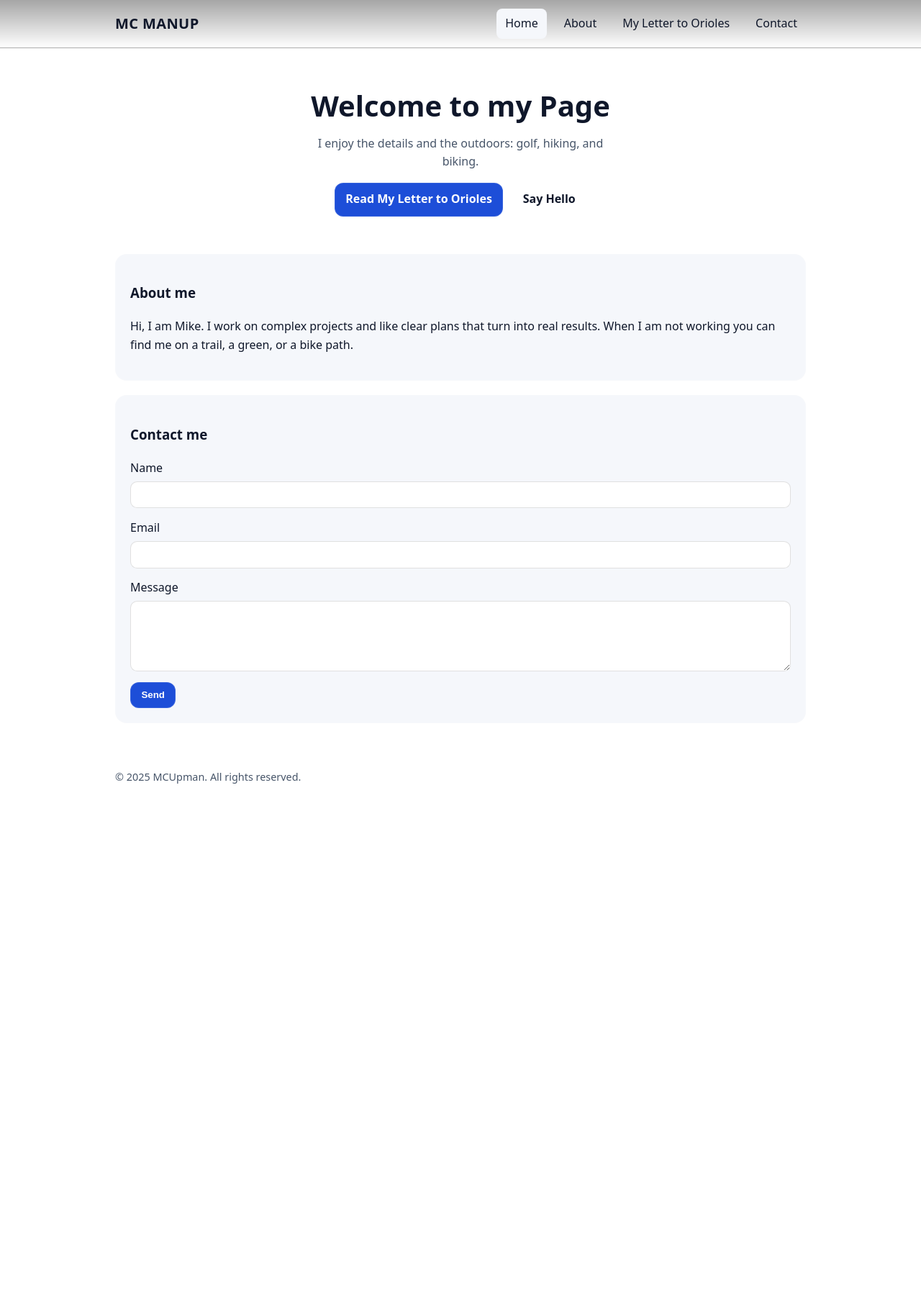
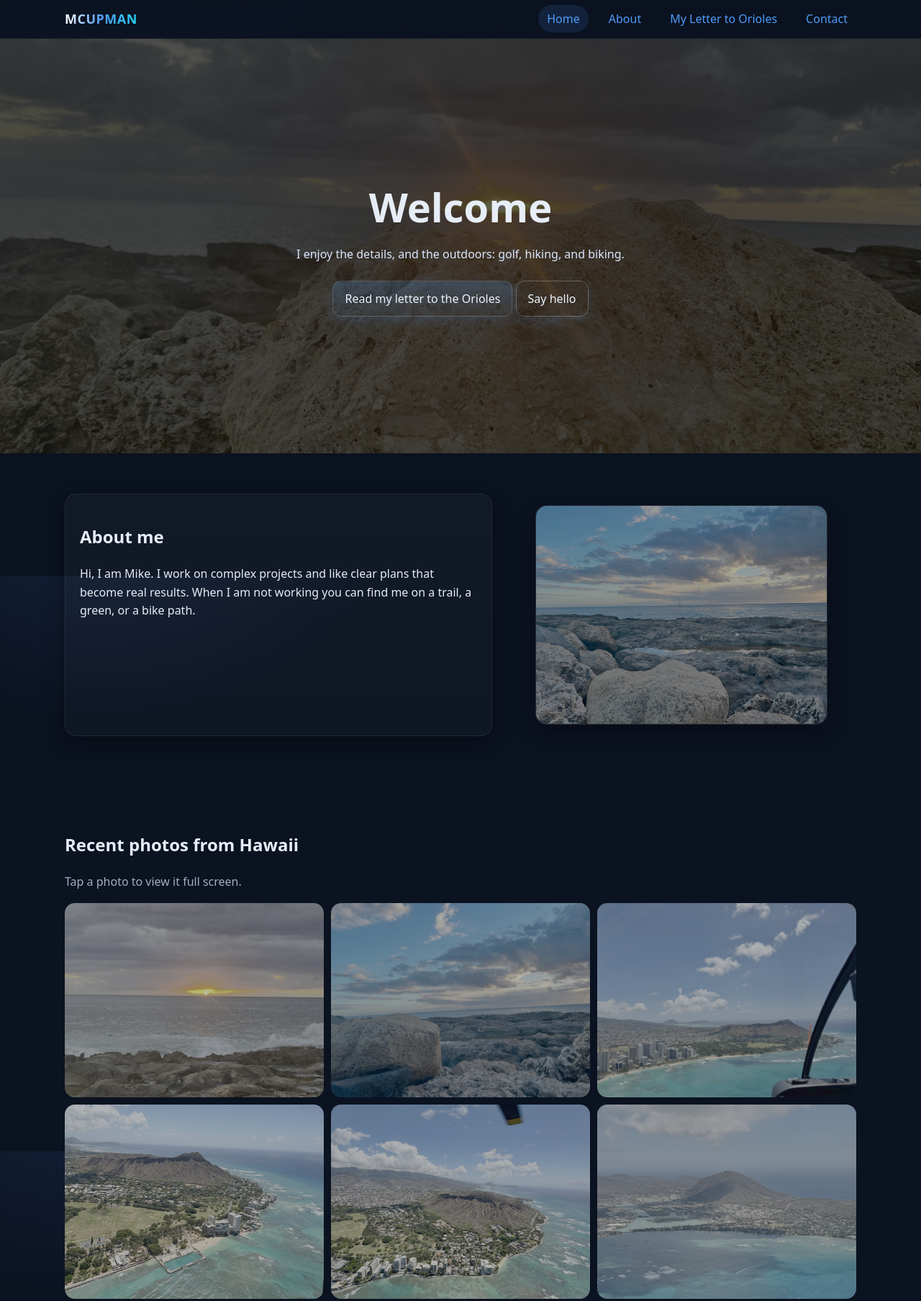
Before and after one commit to Longballer3054/mcupman, a plain HTML site: page index.html in a window 1280 px wide. Shown: the top 1808 px of the page at 72% size. Before the commit the page ends 1122 px from the top, so only its background shows below. Drawn offline with Linux system fonts and the light colour scheme.

Commit message:
Add files via upload

```diff
--- a/index.html
+++ b/index.html
@@ -1,23 +1,20 @@
+
 <!doctype html>
 <html lang="en">
 <head>
   <meta charset="utf-8" />
   <meta name="viewport" content="width=device-width, initial-scale=1" />
-  <title>MC MANUP</title>
+  <title>MCUPMAN — Home</title>
 
-  <!-- Favicons -->
   <link rel="icon" href="favicon.ico" />
-
-  <!-- SEO -->
-  <meta name="description" content="Personal site for MC MANUP: about, contact, and projects." />
+  <meta name="description" content="Personal site for MCUPMAN: about, projects, photos." />
   <meta name="theme-color" content="#0f172a" />
 
-  <!-- Social -->
-  <meta property="og:title" content="MC MANUP" />
-  <meta property="og:description" content="Personal site for MC MANUP: about, contact, and projects." />
+  <meta property="og:title" content="MCUPMAN" />
+  <meta property="og:description" content="Personal site for MCUPMAN: about, projects, photos." />
   <meta property="og:type" content="website" />
+  <meta property="og:image" content="images/sunset-2.jpg" />
 
-  <!-- Styles -->
   <link rel="stylesheet" href="style.css" />
 </head>
 <body>
@@ -25,72 +22,76 @@
 
   <header class="site-header">
     <div class="container header-inner">
-      <h1 class="brand">MC MANUP</h1>
+      <a class="brand" href="index.html" aria-label="MCUPMAN home">MCUPMAN</a>
       <nav aria-label="Primary">
-        <button class="nav-toggle" aria-expanded="false" aria-controls="menu">Menu</button>
+        <button class="nav-toggle" aria-expanded="false" aria-controls="menu" id="navToggle">Menu</button>
         <ul id="menu" class="menu">
           <li><a href="index.html" aria-current="page">Home</a></li>
           <li><a href="#about">About</a></li>
           <li><a href="mylettertoorioles.html">My Letter to Orioles</a></li>
-          <li><a href="#contact">Contact</a></li>
+          <li><a href="contact.html">Contact</a></li>
         </ul>
       </nav>
     </div>
   </header>
 
-  <main id="main" class="container flow">
-    <section class="hero">
-      <h2 class="hero-title">Welcome to my Page</h2>
-      <p class="hero-subtitle">I enjoy the details and the outdoors: golf, hiking, and biking.</p>
-      <div class="hero-actions">
-        <a class="button" href="mylettertoorioles.html">Read My Letter to Orioles</a>
+  <main id="main">
+    <section class="hero" style="--hero-image:url('images/sunset-2.jpg')">
+      <div class="container hero-inner">
+        <h1 class="hero-title">Welcome</h1>
+        <p class="hero-subtitle">I enjoy the details, and the outdoors: golf, hiking, and biking.</p>
+        <div class="hero-actions">
+          <a class="button" href="mylettertoorioles.html">Read my letter to the Orioles</a>
+          <a class="button button-ghost" href="contact.html">Say hello</a>
+        </div>
+      </div>
+      <div class="hero-overlay" aria-hidden="true"></div>
+    </section>
 
-        <a class="button button-ghost" href="#contact">Say Hello</a>
+    <section id="about" class="section">
+      <div class="container grid-two">
+        <div class="card">
+          <h2>About me</h2>
+          <p>
+            Hi, I am Mike. I work on complex projects and like clear plans that become real results.
+            When I am not working you can find me on a trail, a green, or a bike path.
+          </p>
+        </div>
+        <figure class="card image-card">
+          <img src="images/shoreline-1.jpg" alt="Rocky Hawaiian shoreline at dusk" loading="lazy" />
+        </figure>
       </div>
     </section>
 
-    <section id="about" class="card">
-      <h3>About me</h3>
-      <p>
-        Hi, I am Mike. I work on complex projects and like clear plans that turn into real results.
-        When I am not working you can find me on a trail, a green, or a bike path.
-      </p>
-    </section>
-
-    <section id="contact" class="card">
-      <h3>Contact me</h3>
-      <form id="contact-form" class="form" novalidate>
-        <div class="field">
-          <label for="name">Name</label>
-          <input id="name" name="name" type="text" autocomplete="name" required />
-          <small class="error" id="name-error" hidden>Please enter your name.</small>
-        </div>
-
-        <div class="field">
-          <label for="email">Email</label>
-          <input id="email" name="email" type="email" inputmode="email" autocomplete="email" required />
-          <small class="error" id="email-error" hidden>Please enter a valid email.</small>
-        </div>
-
-        <div class="field">
-          <label for="message">Message</label>
-          <textarea id="message" name="message" rows="5" required></textarea>
-          <small class="error" id="message-error" hidden>Please enter a message.</small>
-        </div>
-
-        <button type="submit" class="button">Send</button>
-        <p class="success" id="form-success" role="status" aria-live="polite" hidden>
-          Thank you. Your message was received.
-        </p>
-      </form>
+    <section class="section">
+      <div class="container">
+        <h2>Recent photos from Hawaii</h2>
+        <p class="muted">Tap a photo to view it full screen.</p>
+        <ul class="gallery">
+          <li><button class="glight" data-src="images/sunset-3.jpg"><img src="images/sunset-3.jpg" alt="Golden sunset over the Pacific" loading="lazy"></button></li>
+          <li><button class="glight" data-src="images/shoreline-2.jpg"><img src="images/shoreline-2.jpg" alt="Shoreline with clouds and lava rock" loading="lazy"></button></li>
+          <li><button class="glight" data-src="images/oahu-1.jpg"><img src="images/oahu-1.jpg" alt="Aerial view of Waikiki and Diamond Head" loading="lazy"></button></li>
+          <li><button class="glight" data-src="images/oahu-2.jpg"><img src="images/oahu-2.jpg" alt="Coastline and reef near Diamond Head" loading="lazy"></button></li>
+          <li><button class="glight" data-src="images/oahu-3.jpg"><img src="images/oahu-3.jpg" alt="Aerial coastline with Diamond Head crater" loading="lazy"></button></li>
+          <li><button class="glight" data-src="images/oahu-4.jpg"><img src="images/oahu-4.jpg" alt="Blue waters and Koko Crater from above" loading="lazy"></button></li>
+          <li><button class="glight" data-src="images/golf.jpg"><img src="images/golf.jpg" alt="Ko Olina golf course fairway" loading="lazy"></button></li>
+        </ul>
+      </div>
     </section>
   </main>
 
   <footer class="site-footer">
     <div class="container small">
-      <p>&copy; 2025 MCUpman. All rights reserved.</p>
+      <p>&copy; 2025 MCUPMAN. All rights reserved.</p>
     </div>
   </footer>
+
+  <dialog id="lightbox" class="lightbox" aria-label="Image viewer">
+    <img id="lightboxImg" alt="Expanded gallery image">
+    <form method="dialog">
+      <button class="close" aria-label="Close viewer">×</button>
+    </form>
+  </dialog>
 
   <script src="script.js" defer></script>
 </body>
--- a/script.js
+++ b/script.js
@@ -1,42 +1,58 @@
-// simple responsive menu
-const toggle = document.querySelector('.nav-toggle');
-const menu = document.querySelector('#menu');
 
+(function() {
+  // Mobile nav
+  const toggle = document.getElementById('navToggle');
+  const menu = document.getElementById('menu');
   if (toggle && menu) {
     toggle.addEventListener('click', () => {
-    const isOpen = menu.classList.toggle('show');
-    toggle.setAttribute('aria-expanded', String(isOpen));
+      const open = menu.classList.toggle('open');
+      toggle.setAttribute('aria-expanded', String(open));
     });
   }
 
-// contact form validation and friendly success
+  // Gallery lightbox using <dialog>
+  const dialog = document.getElementById('lightbox');
+  const img = document.getElementById('lightboxImg');
+  if (dialog && img) {
+    document.querySelectorAll('.glight').forEach(btn => {
+      btn.addEventListener('click', () => {
+        img.src = btn.getAttribute('data-src');
+        dialog.showModal();
+      });
+    });
+    dialog.addEventListener('click', (e) => {
+      const rect = img.getBoundingClientRect();
+      const inImage = e.clientX >= rect.left && e.clientX <= rect.right && e.clientY >= rect.top && e.clientY <= rect.bottom;
+      if (!inImage) dialog.close();
+    });
+  }
+
+  // Contact form: simple mailto fallback
   const form = document.getElementById('contact-form');
   if (form) {
     form.addEventListener('submit', (e) => {
       e.preventDefault();
-
-    const name = form.querySelector('#name');
-    const email = form.querySelector('#email');
-    const message = form.querySelector('#message');
-
-    const nameError = document.getElementById('name-error');
-    const emailError = document.getElementById('email-error');
-    const messageError = document.getElementById('message-error');
-    const success = document.getElementById('form-success');
-
-    // reset state
-    [nameError, emailError, messageError, success].forEach(el => el && (el.hidden = true));
+      const name = document.getElementById('name');
+      const email = document.getElementById('email');
+      const message = document.getElementById('message');
 
       let valid = true;
+      if (!name.value.trim()) { document.getElementById('name-error').hidden = false; valid = false; }
+      else document.getElementById('name-error').hidden = true;
 
-    if (!name.value.trim()) { nameError.hidden = false; valid = false; }
-    if (!email.value.match(/^[^\s@]+@[^\s@]+\.[^\s@]+$/)) { emailError.hidden = false; valid = false; }
-    if (!message.value.trim()) { messageError.hidden = false; valid = false; }
+      if (!email.value.includes('@')) { document.getElementById('email-error').hidden = false; valid = false; }
+      else document.getElementById('email-error').hidden = true;
+
+      if (!message.value.trim()) { document.getElementById('message-error').hidden = false; valid = false; }
+      else document.getElementById('message-error').hidden = true;
 
       if (!valid) return;
 
-    // If you want actual email delivery, wire this to a form service
-    // For now, show a success message and clear the fields
-    success.hidden = false;
+      const mailto = `mailto:contact@mcupman.com?subject=Website%20message%20from%20${encodeURIComponent(name.value)}&body=${encodeURIComponent(message.value + "\n\nFrom: " + email.value)}`;
+      window.location.href = mailto;
+      const ok = document.getElementById('form-success');
+      if (ok) ok.hidden = false;
       form.reset();
     });
+  }
+})();
--- a/style.css
+++ b/style.css
@@ -1,232 +1,133 @@
+
 :root {
   --bg: #0b1220;
-  --bg-elev: #111a2c;
-  --text: #e6eaf2;
-  --muted: #b6c0d4;
-  --brand: #60a5fa;
-  --accent: #34d399;
-  --error: #fda4af;
-  --success: #86efac;
-  --ring: rgba(96,165,250,.55);
+  --bg-elev: #121a2b;
+  --text: #e6edf6;
+  --muted: #9fb0c3;
+  --brand: #4f9cf9;
+  --brand-2: #22d3ee;
+  --card: #0f172a;
+  --ring: 0 0 0 3px rgba(79, 156, 249, .35);
+  --radius: 16px;
+  --shadow: 0 10px 30px rgba(0,0,0,.35);
 }
 
-@media (prefers-color-scheme: light) {
-  :root {
-    --bg: #ffffff;
-    --bg-elev: #f5f7fb;
-    --text: #0f172a;
-    --muted: #475569;
-    --brand: #1d4ed8;
-    --accent: #059669;
-    --error: #b91c1c;
-    --success: #166534;
-    --ring: rgba(29,78,216,.35);
-  }
+* { box-sizing: border-box; }
+html, body { height: 100%; }
+body {
+  margin: 0;
+  font-family: ui-sans-serif, system-ui, -apple-system, Segoe UI, Roboto, Helvetica, Arial, Apple Color Emoji, Segoe UI Emoji;
+  line-height: 1.6;
+  color: var(--text);
+  background: radial-gradient(1200px 800px at 10% -10%, #14213a 0%, var(--bg) 35%) fixed;
 }
 
-*,
-*::before,
-*::after { box-sizing: border-box; }
+a { color: var(--brand); text-decoration: none; }
+a:hover { text-decoration: underline; }
+img { max-width: 100%; height: auto; display: block; }
 
-html, body {
-  margin: 0;
-  padding: 0;
-  background: var(--bg);
-  color: var(--text);
-  font-family: ui-sans-serif, system-ui, -apple-system, Segoe UI, Roboto, Inter, Arial, "Apple Color Emoji", "Segoe UI Emoji";
-  line-height: 1.6;
+.container { width: min(1100px, 92%); margin-inline: auto; }
+.small { font-size: .9375rem; color: var(--muted); }
+
+.skip-link {
+  position: absolute; left: -999px; top: -999px;
 }
-
-.container {
-  width: min(100% - 2rem, 960px);
-  margin-inline: auto;
-}
-
-.flow > * + * { margin-top: 1.25rem; }
+.skip-link:focus { left: 8px; top: 8px; background: #000; color:#fff; padding:.5rem .75rem; }
 
 .site-header {
-  position: sticky;
-  top: 0;
-  z-index: 10;
-  background: linear-gradient(180deg, rgba(0,0,0,.35), rgba(0,0,0,0)) , var(--bg);
-  backdrop-filter: saturate(140%) blur(6px);
+  position: sticky; top: 0; z-index: 40;
+  background: linear-gradient(180deg, rgba(11,18,32,.95), rgba(11,18,32,.75));
+  backdrop-filter: blur(6px);
   border-bottom: 1px solid rgba(255,255,255,.06);
 }
-
-.header-inner {
-  display: flex;
-  align-items: center;
-  justify-content: space-between;
-  padding: .75rem 0;
+.header-inner { display: flex; align-items: center; justify-content: space-between; padding: .75rem 0; }
+.brand {
+  font-weight: 800; letter-spacing: .5px; font-size: 1.125rem;
+  background: linear-gradient(90deg, #fff, var(--brand), var(--brand-2));
+  -webkit-background-clip: text; background-clip: text; color: transparent;
 }
-
-.brand {
-  margin: 0;
-  font-size: 1.25rem;
-  letter-spacing: .02em;
-}
-
-.menu {
-  list-style: none;
-  margin: 0;
-  padding: 0;
-  display: flex;
-  gap: .75rem;
-}
-
-.menu a {
-  display: inline-block;
-  padding: .5rem .75rem;
-  border-radius: .5rem;
-  text-decoration: none;
-  color: var(--text);
-}
-
-.menu a[aria-current="page"],
-.menu a:hover,
-.menu a:focus {
-  background: var(--bg-elev);
-  outline: none;
-}
-
-.nav-toggle {
-  display: none;
-  background: var(--bg-elev);
-  color: var(--text);
-  border: 1px solid rgba(255,255,255,.08);
-  padding: .5rem .75rem;
-  border-radius: .5rem;
-}
+.menu { list-style: none; display: flex; gap: 1rem; padding: 0; margin: 0; }
+.menu a { padding: .5rem .75rem; border-radius: 999px; }
+.menu a[aria-current="page"] { background: rgba(79,156,249,.12); }
+.nav-toggle { display: none; }
 
 @media (max-width: 720px) {
-  .menu {
-    display: none;
-    position: absolute;
-    right: 1rem;
-    top: 3.2rem;
-    flex-direction: column;
-    background: var(--bg-elev);
-    border: 1px solid rgba(255,255,255,.08);
-    border-radius: .75rem;
-    padding: .5rem;
-  }
-  .menu.show { display: flex; }
-  .nav-toggle { display: inline-block; }
-}
-
-.skip-link {
-  position: absolute;
-  left: -9999px;
-}
-.skip-link:focus {
-  left: 1rem;
-  top: 1rem;
-  z-index: 100;
-  background: var(--brand);
-  color: white;
-  padding: .5rem .75rem;
-  border-radius: .5rem;
+  .nav-toggle { display: inline-flex; background: transparent; color: var(--text); border: 1px solid rgba(255,255,255,.2); padding: .4rem .6rem; border-radius: 8px; }
+  .menu { position: absolute; right: 4%; top: 56px; flex-direction: column; background: var(--bg-elev); padding: .75rem; border-radius: 12px; display: none; width: calc(92% - 8px); box-shadow: var(--shadow); }
+  .menu.open { display: flex; }
 }
 
 .hero {
-  padding: 3rem 0 2rem;
-  text-align: center;
+  position: relative; min-height: 72vh; display: grid; place-items: center; isolation: isolate;
+  background: center/cover no-repeat var(--hero-image, none);
 }
-.hero-title {
-  font-size: clamp(1.5rem, 3vw + 1rem, 2.5rem);
-  margin: 0 0 .5rem 0;
+.hero-overlay {
+  position: absolute; inset: 0;
+  background: linear-gradient(180deg, rgba(0,0,0,.55), rgba(0,0,0,.45));
+  z-index: -1;
 }
-.hero-subtitle {
-  color: var(--muted);
-  margin: 0 auto 1rem auto;
-  max-width: 48ch;
+.hero-inner { text-align: center; padding: 5rem 0; }
+.hero-title { font-size: clamp(2rem, 7vw, 3.5rem); margin: 0 0 .5rem; }
+.hero-subtitle { color: #dbe8ff; margin: 0 0 1.5rem; }
+
+.button {
+  display: inline-flex; align-items: center; justify-content: center;
+  gap: .5rem; padding: .7rem 1rem; border-radius: 12px; border: 1px solid rgba(255,255,255,.15);
+  background: linear-gradient(180deg, rgba(79,156,249,.2), rgba(79,156,249,.05));
+  color: #eaf3ff; box-shadow: 0 6px 16px rgba(79,156,249,.15);
 }
-.hero-actions {
-  display: flex;
-  gap: .75rem;
-  justify-content: center;
-  flex-wrap: wrap;
+.button:hover { transform: translateY(-1px); }
+.button-ghost { background: transparent; border-color: rgba(255,255,255,.25); }
+
+.section { padding: 3.5rem 0; }
+.grid-two { display: grid; grid-template-columns: 1.1fr .9fr; gap: 1.25rem; }
+@media (max-width: 900px) { .grid-two { grid-template-columns: 1fr; } }
+
+.card {
+  background: linear-gradient(180deg, rgba(255,255,255,.03), rgba(255,255,255,.02));
+  border: 1px solid rgba(255,255,255,.08);
+  border-radius: var(--radius);
+  padding: 1.25rem;
+  box-shadow: var(--shadow);
 }
 
-.card {
-  background: var(--bg-elev);
-  border: 1px solid rgba(255,255,255,.08);
-  border-radius: 1rem;
-  padding: 1.25rem;
+.image-card { padding: 0; overflow: hidden; }
+.image-card img { width: 100%; height: 100%; object-fit: cover; }
+
+.muted { color: var(--muted); }
+
+.gallery {
+  list-style: none; padding: 0; margin: 1rem 0 0;
+  display: grid; gap: 10px;
+  grid-template-columns: repeat(3, 1fr);
 }
+@media (max-width: 900px) { .gallery { grid-template-columns: repeat(2, 1fr); } }
+@media (max-width: 560px) { .gallery { grid-template-columns: 1fr; } }
+.gallery li { overflow: hidden; border-radius: 14px; }
+.gallery img { aspect-ratio: 4/3; width: 100%; height: auto; object-fit: cover; transition: transform .4s ease; }
+.gallery button { display: block; padding: 0; border: none; background: transparent; width: 100%; cursor: zoom-in; }
+.gallery button:hover img { transform: scale(1.04); }
 
-.button {
-  display: inline-block;
-  border: 1px solid rgba(255,255,255,.12);
-  background: var(--brand);
-  color: white;
-  padding: .6rem .9rem;
-  border-radius: .75rem;
-  text-decoration: none;
-  font-weight: 600;
+.site-footer { border-top: 1px solid rgba(255,255,255,.06); padding: 1.25rem 0; background: rgba(0,0,0,.25); }
+
+/* Contact form */
+.form-card { max-width: 760px; margin: 0 auto; }
+.form { display: grid; gap: 1rem; }
+.field label { display: block; font-weight: 600; margin-bottom: .35rem; }
+input[type="text"], input[type="email"], textarea {
+  width: 100%; padding: .75rem .875rem; border-radius: 12px; border: 1px solid rgba(255,255,255,.15);
+  background: rgba(255,255,255,.04); color: var(--text);
 }
-.button:hover { filter: brightness(1.05); }
-.button-ghost {
-  background: transparent;
-  color: var(--text);
+input:focus, textarea:focus { outline: none; box-shadow: var(--ring); }
+.error { color: #ffb4b4; font-size: .9rem; }
+.success { color: #86efac; }
+
+/* Lightbox */
+.lightbox {
+  border: none; padding: 0; background: rgba(0,0,0,.8); width: 100vw; height: 100vh;
 }
-
-.form .field {
-  display: grid;
-  gap: .35rem;
-  margin-bottom: .9rem;
+.lightbox img { max-width: 96vw; max-height: 88vh; border-radius: 12px; display:block; margin: 6vh auto 0; }
+.lightbox .close {
+  position: fixed; top: 12px; right: 12px; font-size: 28px; line-height: 1;
+  border-radius: 999px; border: 1px solid rgba(255,255,255,.3); background: rgba(0,0,0,.4); color: #fff; padding: .25rem .6rem;
 }
-.form input,
-.form textarea {
-  width: 100%;
-  padding: .65rem .75rem;
-  background: #0e1729;
-  color: var(--text);
-  border: 1px solid rgba(255,255,255,.12);
-  border-radius: .6rem;
-  outline: none;
-}
-@media (prefers-color-scheme: light) {
-  .form input, .form textarea {
-    background: white;
-    border-color: rgba(0,0,0,.12);
-  }
-}
-.form input:focus,
-.form textarea:focus {
-  box-shadow: 0 0 0 .2rem var(--ring);
-}
-
-.error {
-  color: var(--error);
-  font-size: .875rem;
-}
-.success {
-  color: var(--success);
-  margin-top: .5rem;
-}
-
-.prose p { margin: .75rem 0; }
-.rule {
-  border: 0;
-  height: 1px;
-  background: linear-gradient(90deg, transparent, rgba(255,255,255,.25), transparent);
-  margin: 1.25rem 0;
-}
-
-.checklist {
-  margin: .25rem 0 0 1rem;
-}
-.checklist li { margin: .25rem 0; }
-
-.page-nav { margin-top: 1rem; }
-
-.site-footer {
-  border-top: 1px solid rgba(255,255,255,.06);
-  margin-top: 2rem;
-  padding: 1rem 0;
-  color: var(--muted);
-}
-
-.small { font-size: .9rem; }
-.muted { color: var(--muted); }
```
Also changed, not shown: contact.html (added, +72 -0 lines). Lines whose indentation alone changed are shown as unchanged.
